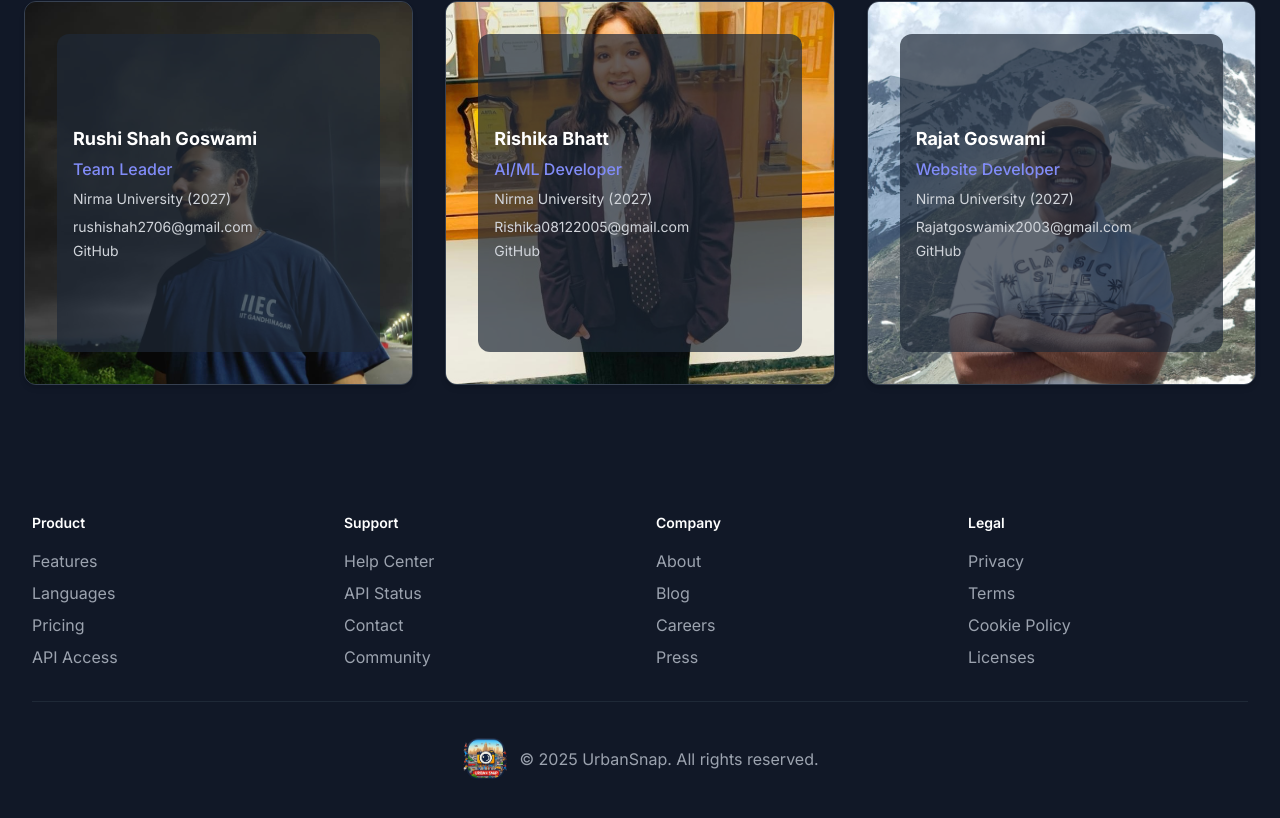
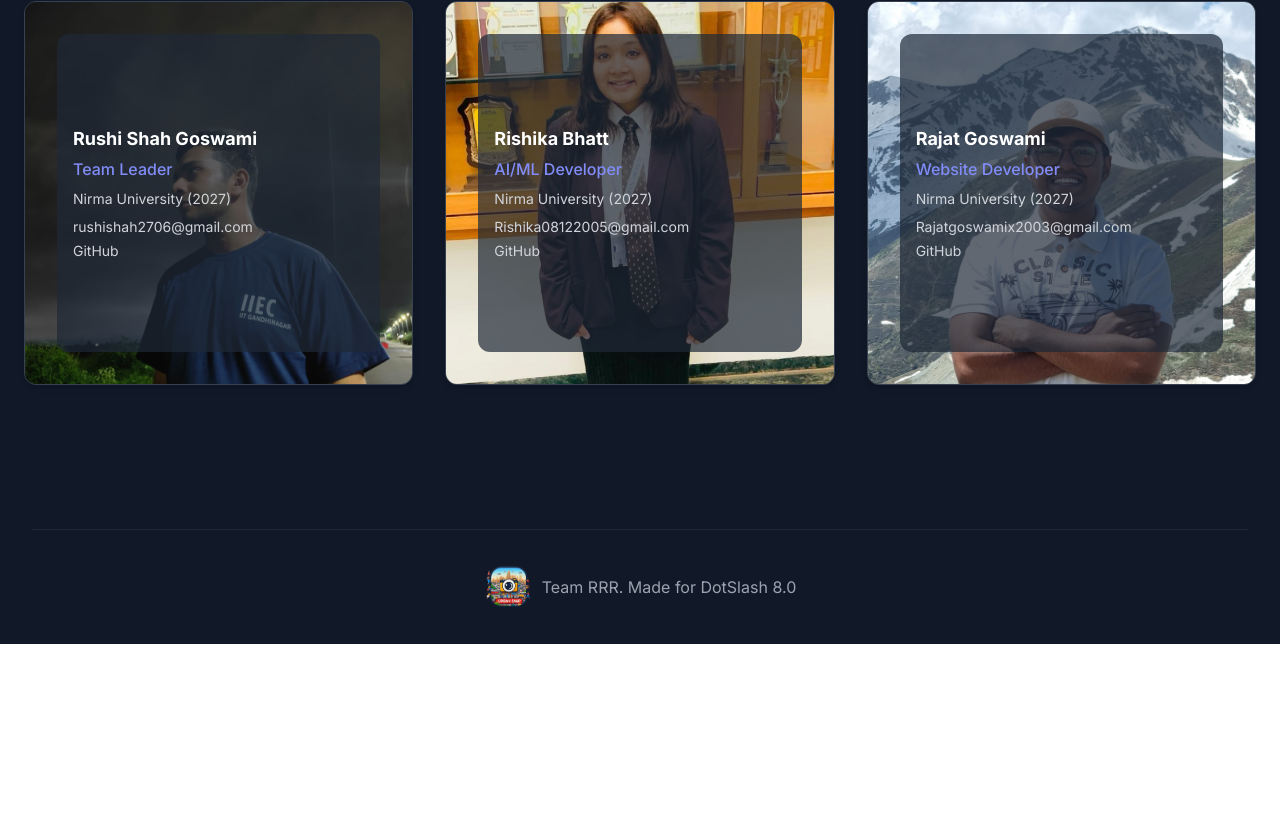
Before and after one commit to Rushi-Sh/RRR_8.0, a Next.js app: page / in a window 1280 px wide. Shown: the part 2335-3153 px from the top of the page. After the commit the page ends 2979 px from the top, so only its background shows below. Built offline with nearby package versions, Linux system fonts and the light colour scheme.

Commit message:
final changes done

```diff
--- a/components/universal/Footer.jsx
+++ b/components/universal/Footer.jsx
@@ -46,8 +46,8 @@ const Footer = () => {
 
     return (
         <footer className="bg-gray-900">
-            <div className="max-w-7xl mx-auto py-12 px-4 sm:px-6 lg:px-8">
-                <div className="grid grid-cols-2 md:grid-cols-4 gap-8">
+            <div className="max-w-7xl mx-auto py-8 px-4 sm:px-6 lg:px-8">
+                {/* <div className="grid grid-cols-2 md:grid-cols-4 gap-8">
                     {footerSections.map((section) => (
                         <div key={section.title}>
                             <h3 className="text-white text-sm font-semibold">{section.title}</h3>
@@ -65,7 +65,7 @@ const Footer = () => {
                             </ul>
                         </div>
                     ))}
-                </div>
+                </div> */}
 
                 <div className="mt-8 border-t border-gray-800 pt-8">
                     <div className="flex items-center justify-center">
@@ -76,7 +76,7 @@ const Footer = () => {
                         alt='logo'
                         />
                         <span className="ml-2 text-gray-400">
-                            © {currentYear} UrbanSnap. All rights reserved.
+                            Team RRR. Made for DotSlash 8.0
                         </span>
                     </div>
                 </div>
```
